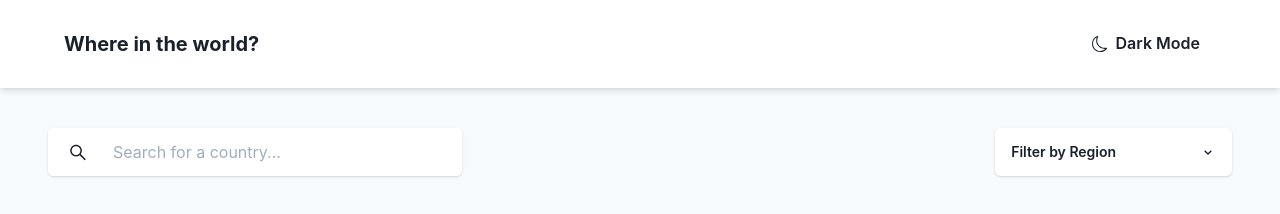
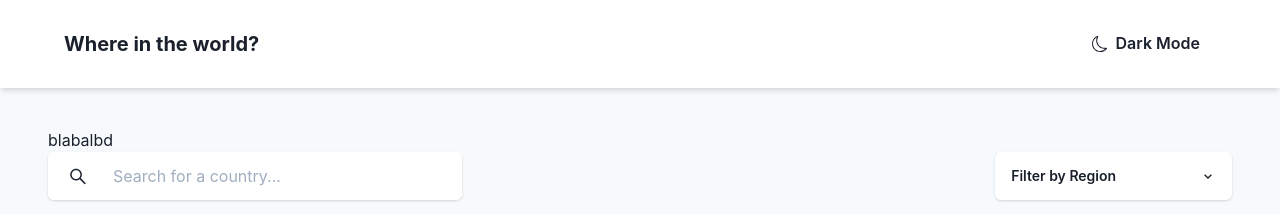
Before and after one commit to darlysson/countries, a Next.js app: page / in a window 1280 px wide. Shown: the top 214 px of the page. Built offline with nearby package versions, Linux system fonts and the light colour scheme; no server answers.

Commit message:
edit teste

```diff
--- a/src/pages/index.tsx
+++ b/src/pages/index.tsx
@@ -30,6 +30,7 @@ const Home: NextPage = () => {
         px={{ base: "4", md: "12" }}
         py={{ base: "6", md: "10" }}
       >
+        <h2>blabalbd</h2>
         <Flex
           alignItems={{ md: "center" }}
           justifyContent={{ md: "space-between" }}
```
